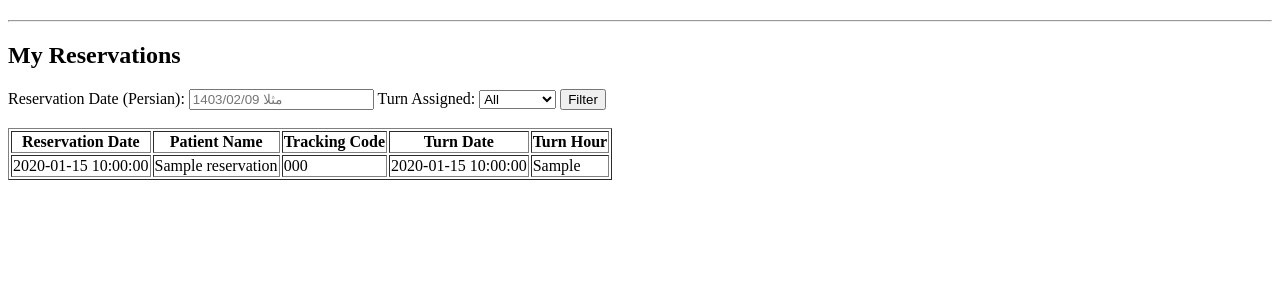
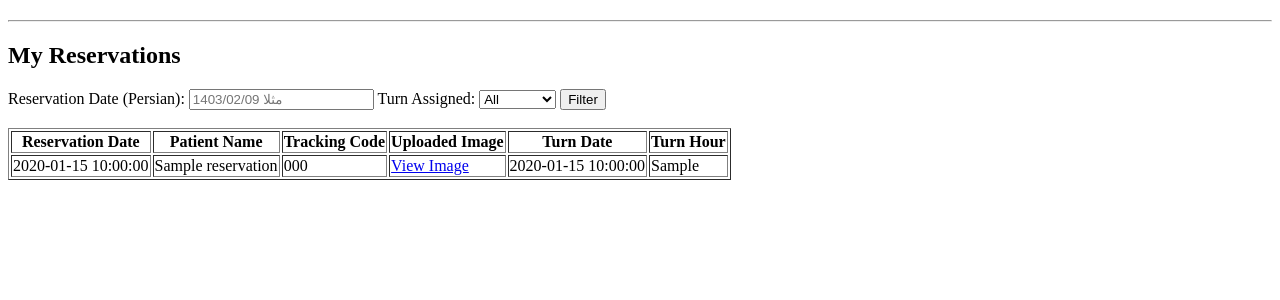
Before and after one commit to alighaderipour/mri, a Python web app: template app/templates/my_reservations.html in a window 1280 px wide. Shown: the part 26-326 px from the top of the page. Run offline with Jinja, Linux system fonts and the light colour scheme; the template is opened without the code that fills it: most values are stand-ins (such as "Sample title", 1, 10 or a date in 2020); some libraries are stand-ins or nearby versions.

Commit message:
added image to my_reservation

```diff
--- a/app/templates/my_reservations.html
+++ b/app/templates/my_reservations.html
@@ -28,6 +28,7 @@
             <th>Reservation Date</th>
             <th>Patient Name</th>
             <th>Tracking Code</th>
+            <th>Uploaded Image</th>
             <th>Turn Date</th>
             <th>Turn Hour</th>
         </tr>
@@ -38,6 +39,13 @@
             <td>{{ reservation.reservation_date_persian or 'N/A' }}</td>
             <td>{{ reservation.patient_name }}</td>
             <td>{{ reservation.tracking_code }}</td>
+            <td>
+    {% if reservation.uploaded_image_path %}
+        <a href="{{ url_for('main.serve_image', filename=reservation.uploaded_image_path.split('/')[-1]) }}" target="_blank">View Image</a>
+    {% else %}
+        No Image
+    {% endif %}
+</td>
             <td>
                 {% if reservation.turn_date %}
                     {{ reservation.turn_date }}
```
Also changed, not shown: app/main/routes.py (line endings or trailing spaces).
